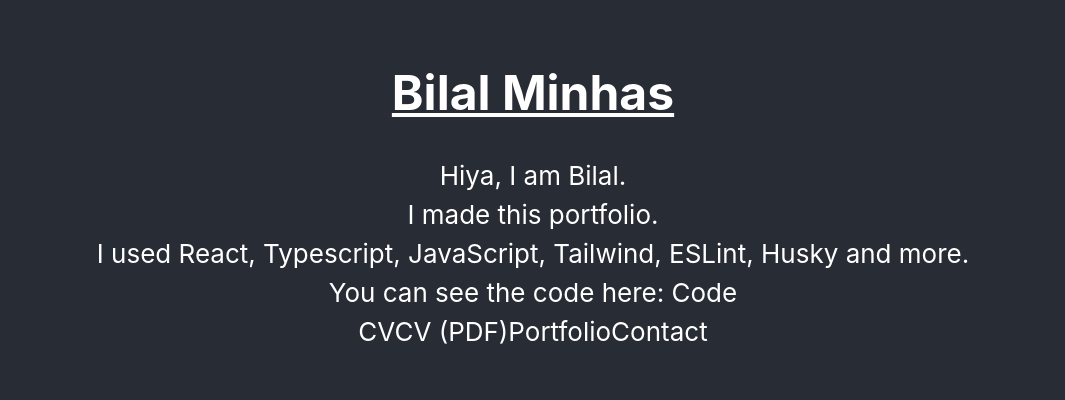
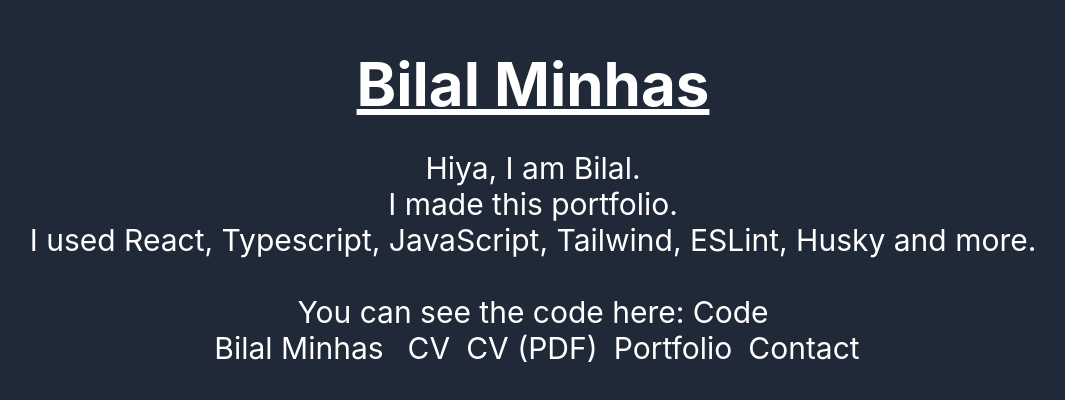
Before and after one commit to Bilalm354/react-portfolio, a React (Create React App) app: page / in a window 1280 px wide. Shown: the part 190-590 px from the top of the page, without its empty margins (107-1172 px from the left). Built offline with nearby package versions, Linux system fonts and the light colour scheme.

Commit message:
separated Info and NavItem into their own components

```diff
--- a/src/App.css
+++ b/src/App.css
@@ -1,38 +1,3 @@
-.App {
-  text-align: center;
-}
-
-.App-logo {
-  height: 40vmin;
-  pointer-events: none;
-}
-
-@media (prefers-reduced-motion: no-preference) {
-  .App-logo {
-    animation: App-logo-spin infinite 20s linear;
-  }
-}
-
-.App-header {
-  background-color: #282c34;
-  min-height: 100vh;
-  display: flex;
-  flex-direction: column;
-  align-items: center;
-  justify-content: center;
+/* .App-header {
   font-size: calc(10px + 2vmin);
-  color: white;
-}
-
-.App-link {
-  color: #61dafb;
-}
-
-@keyframes App-logo-spin {
-  from {
-    transform: rotate(0deg);
-  }
-  to {
-    transform: rotate(360deg);
-  }
-}
+} */
--- a/src/App.tsx
+++ b/src/App.tsx
@@ -1,45 +1,25 @@
 import React from 'react';
 import './App.css';
+import Info from './components/Info';
+import NavBar from './components/NavBar';
 
-function App() {
+export default function App() {
   return (
-    <div className="App">
-      <header className="App-header">
-        <h1 className="text-5xl font-bold underline">
+    <div className="App text-center">
+      <header className="App-header flex flex-col bg-gray-800 min-h-screen items-center justify-center text-white text-3xl">
+        <h1 className="text-6xl font-bold underline">
           Bilal Minhas
         </h1>
         <br />
-        <div className="Nav-bar">
-          <p>
-            Hiya, I am Bilal.
-          </p>
-          <p>
-            I made this portfolio.
-          </p>
-          <p>
-            I used React, Typescript, JavaScript, Tailwind, ESLint, Husky and more.
-          </p>
-          <p>
-            You can see the code here:
-            {' '}
-            <a href="https://github.com/Bilalm354/react-portfolio">Code</a>
-          </p>
-          <a href="https://docs.google.com/document/d/1FHzaHQE2R8jK0bv6rl2TZqD8Hq2swN-KYv-3TuFMG74/edit?usp=sharing">
-            CV
-          </a>
-          <a href="https://docs.google.com/document/d/1FHzaHQE2R8jK0bv6rl2TZqD8Hq2swN-KYv-3TuFMG74/export?format=pdf">
-            CV (PDF)
-          </a>
-          <a href="http://www.google.com">
-            Portfolio
-          </a>
-          <a href="http://www.google.com">
-            Contact
-          </a>
-        </div>
+        <Info />
+        <br />
+        <p>
+          You can see the code here:
+          {' '}
+          <a href="https://github.com/Bilalm354/react-portfolio">Code</a>
+        </p>
+        <NavBar />
       </header>
     </div>
   );
 }
-
-export default App;
--- /dev/null
+++ b/src/components/Info.tsx
@@ -0,0 +1,17 @@
+import React from 'react';
+
+export default function Info() {
+  return (
+    <div className="Info">
+      <p>
+        Hiya, I am Bilal.
+      </p>
+      <p>
+        I made this portfolio.
+      </p>
+      <p>
+        I used React, Typescript, JavaScript, Tailwind, ESLint, Husky and more.
+      </p>
+    </div>
+  );
+}
--- /dev/null
+++ b/src/components/NavBar.tsx
@@ -0,0 +1,16 @@
+import React from 'react';
+import NavItem from './NavItem';
+
+export default function NavBar() {
+  return (
+    <div className="Nav-bar">
+      <p className="float-left pl-4 pr-4">
+        Bilal Minhas
+      </p>
+      <NavItem text="CV" link="https://docs.google.com/document/d/1FHzaHQE2R8jK0bv6rl2TZqD8Hq2swN-KYv-3TuFMG74/edit?usp=sharing" />
+      <NavItem text="CV (PDF)" link="https://docs.google.com/document/d/1FHzaHQE2R8jK0bv6rl2TZqD8Hq2swN-KYv-3TuFMG74/export?format=pdf" />
+      <NavItem text="Portfolio" link="#" />
+      <NavItem text="Contact" link="#" />
+    </div>
+  );
+}
--- /dev/null
+++ b/src/components/NavItem.tsx
@@ -0,0 +1,14 @@
+import React from 'react';
+
+interface NavItemProps {
+  text: string;
+  link: string;
+}
+
+export default function NavItem({ text, link }: NavItemProps) {
+  return (
+    <a className="pl-2 pr-2" href={link}>
+      {text}
+    </a>
+  );
+}
```
